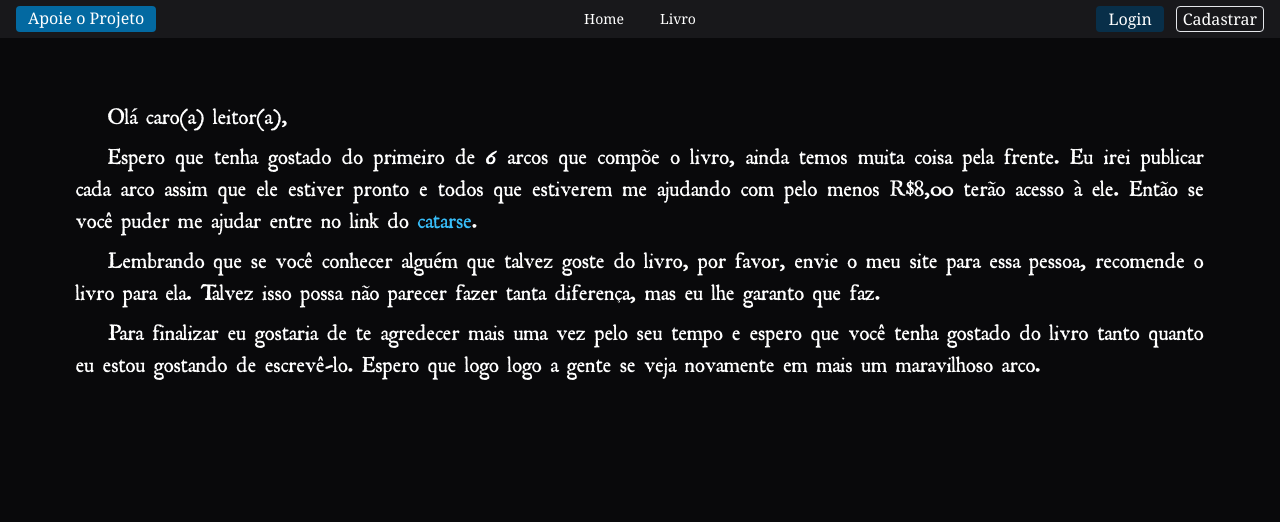
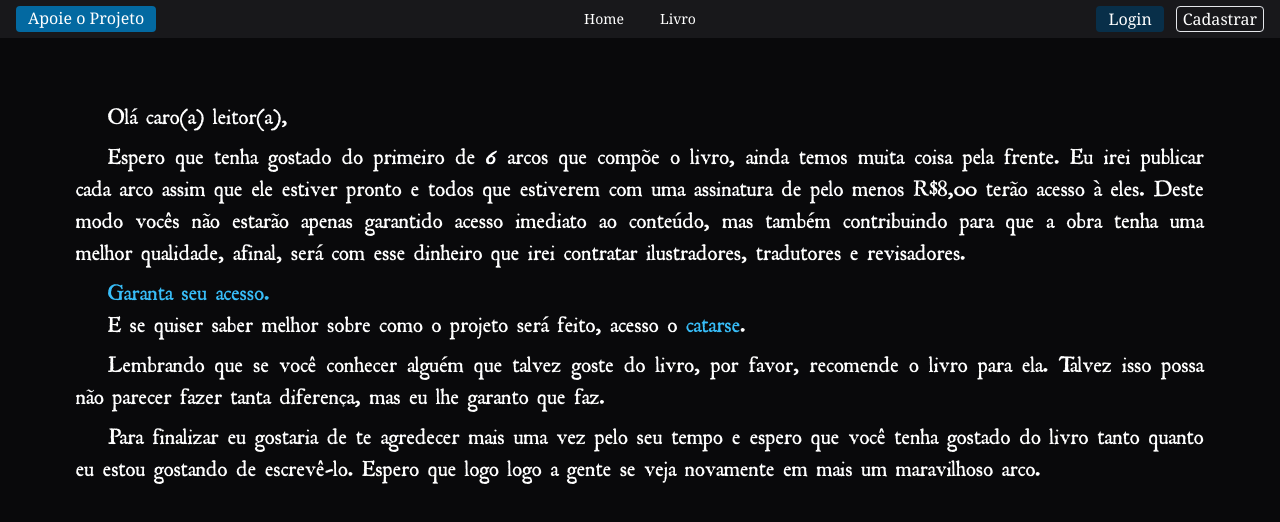
Before and after one commit to LucasSanchoLima/web-cura-corrosiva, a Next.js app: page /obrigado in a window 1280 px wide. Shown: the top 522 px of the page. Built offline with nearby package versions, Linux system fonts and the light colour scheme; no server answers.

Commit message:
obrigado alterado

```diff
--- a/src/app/obrigado/page.tsx
+++ b/src/app/obrigado/page.tsx
@@ -6,18 +6,30 @@ export default function Obrigado() {
     <div className={`max-w-6xl mx-auto mb-20 text-justify p-3 indent-4 sm:indent-8 text-2xl mt-10 ${RomanAntique.className}`}>
       <p className="my-2">Olá caro(a) leitor(a),</p>
       <p className="my-2">
-        Espero que tenha gostado do primeiro de 6 arcos que compõe o livro, ainda temos muita coisa pela frente. Eu irei publicar cada arco assim que ele estiver pronto e todos que estiverem me ajudando com pelo menos R$8,00 terão acesso à ele. Então se
-        você puder me ajudar entre no link do{" "}
+        Espero que tenha gostado do primeiro de 6 arcos que compõe o livro, ainda temos muita coisa pela frente. Eu irei publicar cada arco assim que ele estiver pronto e todos que estiverem com uma assinatura de pelo menos R$8,00 terão acesso à eles.
+        Deste modo vocês não estarão apenas garantido acesso imediato ao conteúdo, mas também contribuindo para que a obra tenha uma melhor qualidade, afinal, será com esse dinheiro que irei contratar ilustradores, tradutores e revisadores.{" "}
+      </p>
+      <p>
+        <Link
+          href="https://www.catarse.me/pt/projects/179878/subscriptions/start?reward_id=318009"
+          className="text-sky-400"
+          target="_blank"
+        >
+          Garanta seu acesso.
+        </Link>
+      </p>
+      <p>
+        E se quiser saber melhor sobre como o projeto será feito, acesso o{" "}
         <Link
           className="text-sky-400"
           target="_blank"
-          href="https://www.catarse.me/pt/projects/179878/subscriptions/start?reward_id=318009"
+          href="https://www.catarse.me/curacorrosiva"
         >
           catarse
         </Link>
         .
       </p>
-      <p className="my-2">Lembrando que se você conhecer alguém que talvez goste do livro, por favor, envie o meu site para essa pessoa, recomende o livro para ela. Talvez isso possa não parecer fazer tanta diferença, mas eu lhe garanto que faz.</p>
+      <p className="my-2">Lembrando que se você conhecer alguém que talvez goste do livro, por favor, recomende o livro para ela. Talvez isso possa não parecer fazer tanta diferença, mas eu lhe garanto que faz.</p>
       <p className="my-2">
         Para finalizar eu gostaria de te agredecer mais uma vez pelo seu tempo e espero que você tenha gostado do livro tanto quanto eu estou gostando de escrevê-lo. Espero que logo logo a gente se veja novamente em mais um maravilhoso arco.
       </p>
```
